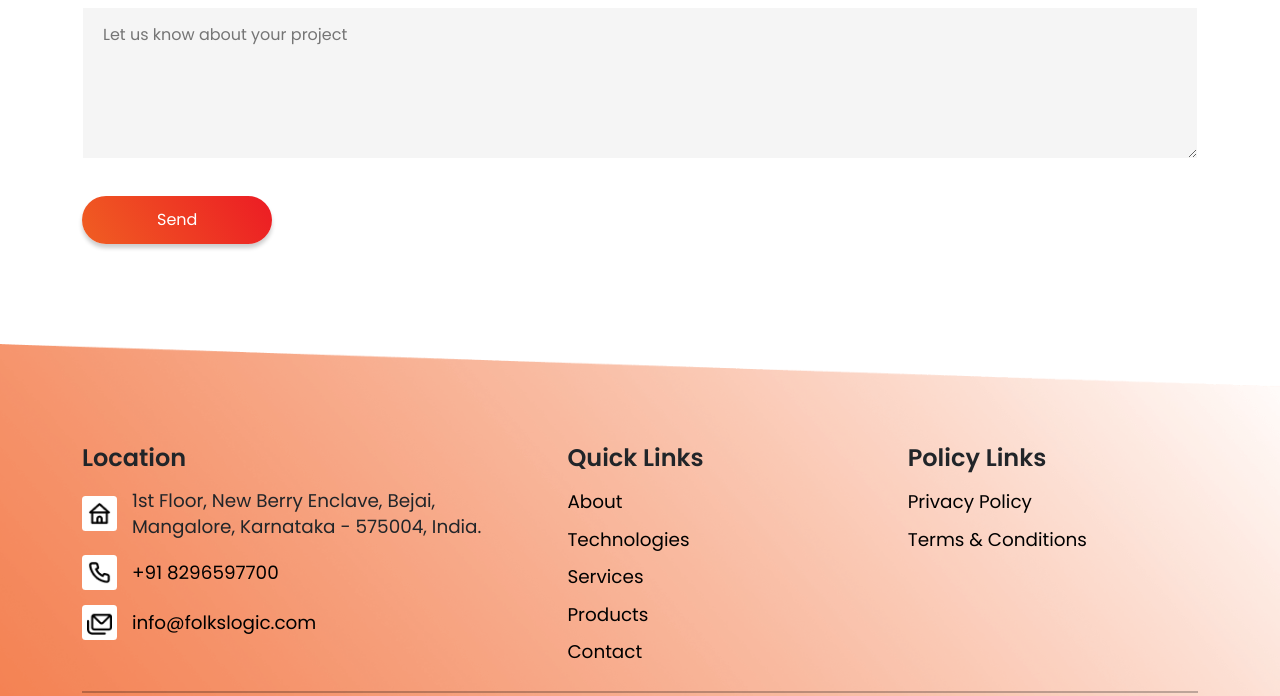
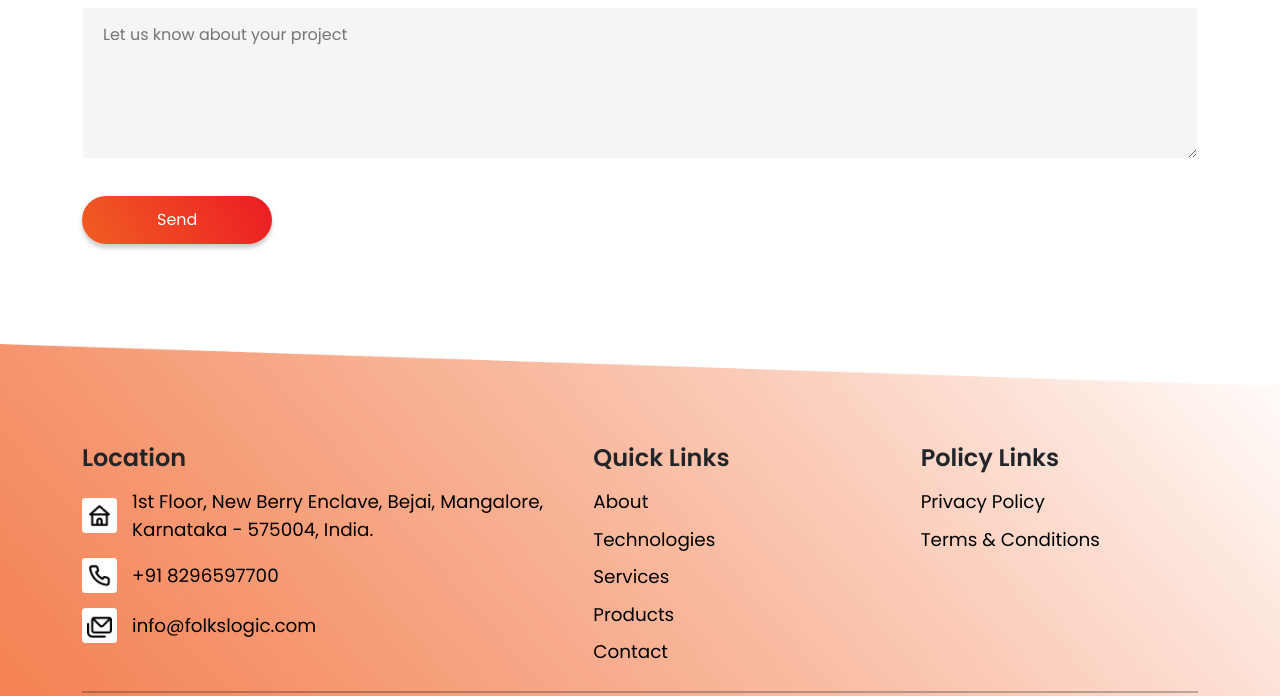
Before and after one commit to Riyaz-Github-Acc/folkslogic-technologies-interview-task, a plain HTML site: page index.html in a window 1280 px wide. Shown: the part 2007-2703 px from the top of the page. Drawn offline with nearby package versions, Linux system fonts and the light colour scheme.

Commit message:
changes in footer

```diff
--- a/index.html
+++ b/index.html
@@ -192,10 +192,10 @@
             <div class="sec-wrapper">
               <div class="info">
                 <img src="./assests/home.png" alt="" />
-                <p>
-                  1st Floor, New Berry Enclave, Bejai, Mangalore, Karnataka -
-                  575004, India.
-                </p>
+                <a href="https://goo.gl/maps/4wskWxWq1VBog7bC6" target="_blank">
+                  1st Floor, New Berry Enclave, Bejai, Mangalore,
+                  <br />Karnataka - 575004, India.
+                </a>
               </div>
 
               <div class="info">
```
